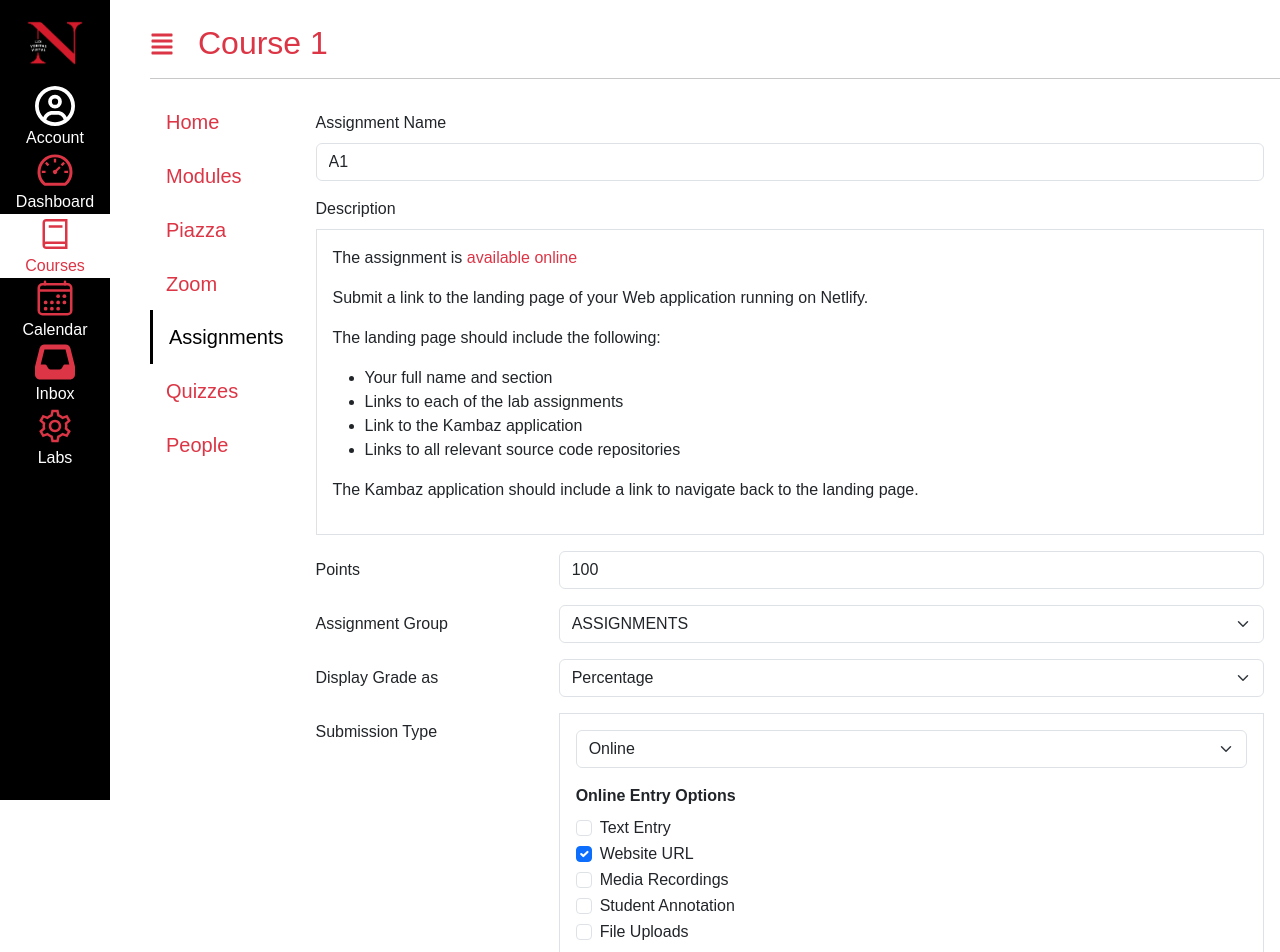
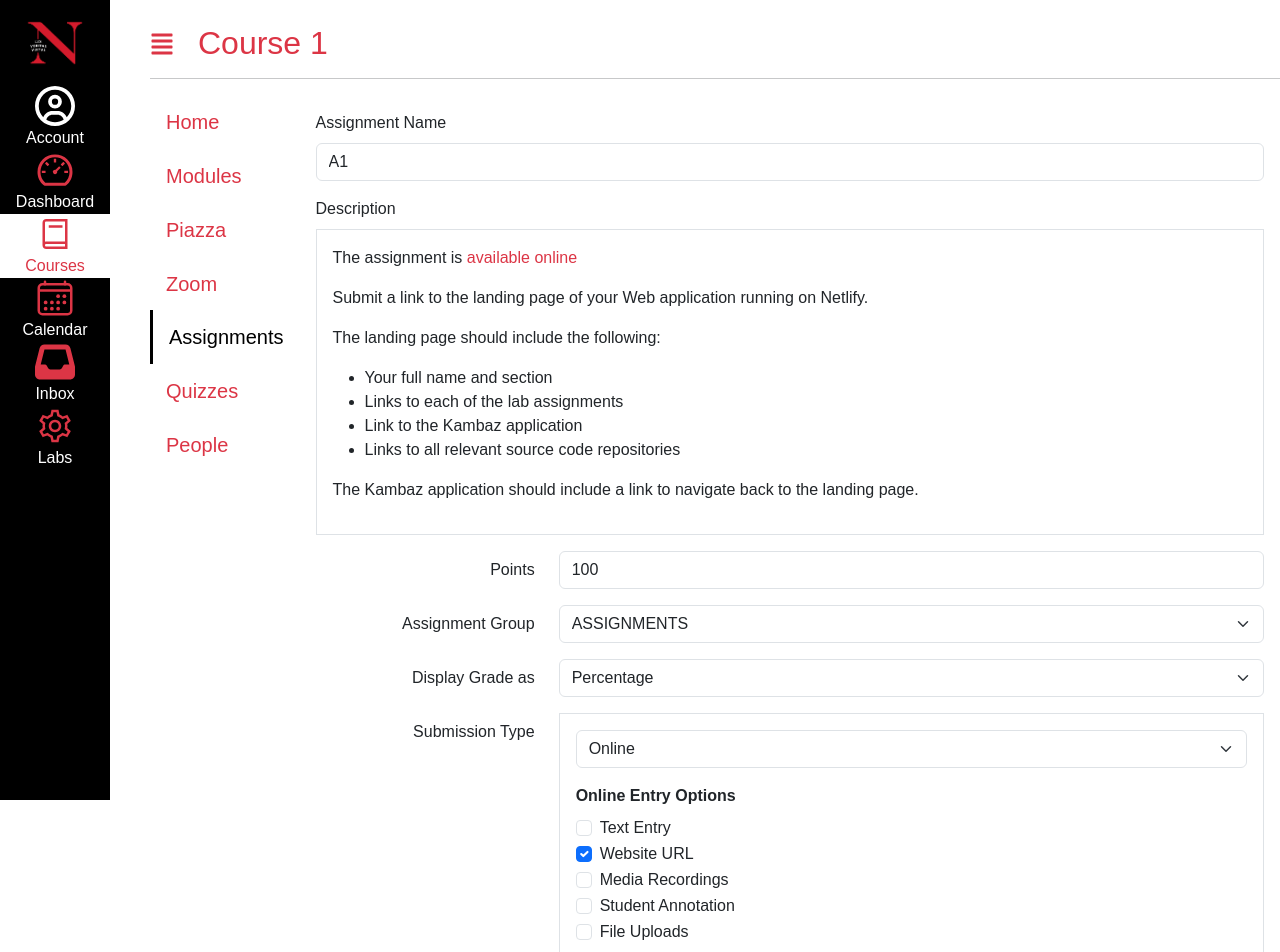
Before and after one commit to BhanuHarshaY/kambaz-next-js, a Next.js app: page /Courses/1/Assignments/1 in a window 1280 px wide. Shown: the top 952 px of the page. Built offline with nearby package versions, Linux system fonts and the light colour scheme.

Commit message:
Alignment changes

```diff
--- a/src/app/(Kambaz)/Courses/[cid]/Assignments/[aid]/page.tsx
+++ b/src/app/(Kambaz)/Courses/[cid]/Assignments/[aid]/page.tsx
@@ -30,8 +30,8 @@ export default function AssignmentEditor() {
         </Form.Group>
 
         {/* Points */}
-        <Form.Group as={Row} className="mb-3">
-          <Form.Label column sm={3} htmlFor="wd-points">
+        <Form.Group as={Row} className="mb-3 align-items-center">
+          <Form.Label column sm={3} htmlFor="wd-points" className="text-end">
             Points
           </Form.Label>
           <Col sm={9}>
@@ -40,8 +40,8 @@ export default function AssignmentEditor() {
         </Form.Group>
 
         {/* Assignment Group */}
-        <Form.Group as={Row} className="mb-3">
-          <Form.Label column sm={3} htmlFor="wd-group">
+        <Form.Group as={Row} className="mb-3 align-items-center">
+          <Form.Label column sm={3} htmlFor="wd-group" className="text-end">
             Assignment Group
           </Form.Label>
           <Col sm={9}>
@@ -55,8 +55,8 @@ export default function AssignmentEditor() {
         </Form.Group>
 
         {/* Display Grade as */}
-        <Form.Group as={Row} className="mb-3">
-          <Form.Label column sm={3} htmlFor="wd-display-grade-as">
+        <Form.Group as={Row} className="mb-3 align-items-center">
+          <Form.Label column sm={3} htmlFor="wd-display-grade-as" className="text-end">
             Display Grade as
           </Form.Label>
           <Col sm={9}>
@@ -71,7 +71,7 @@ export default function AssignmentEditor() {
 
         {/* Submission Type */}
         <Form.Group as={Row} className="mb-3">
-          <Form.Label column sm={3} htmlFor="wd-submission-type">
+          <Form.Label column sm={3} htmlFor="wd-submission-type" className="text-end">
             Submission Type
           </Form.Label>
           <Col sm={9}>
@@ -95,7 +95,7 @@ export default function AssignmentEditor() {
 
         {/* Assign */}
         <Form.Group as={Row} className="mb-3">
-          <Form.Label column sm={3}>
+          <Form.Label column sm={3} className="text-end">
             Assign
           </Form.Label>
           <Col sm={9}>
```
Also changed, not shown: src/app/(Kambaz)/Courses/[cid]/Modules/ModulesControls.tsx (+13 -14 lines).
